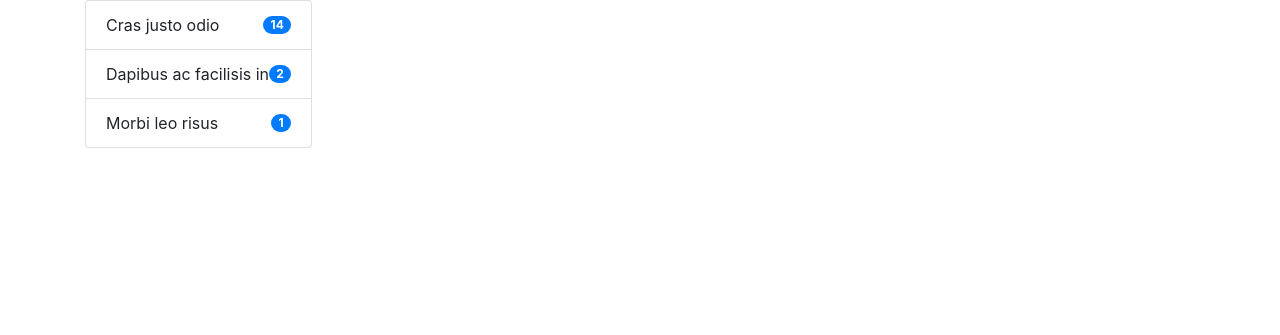
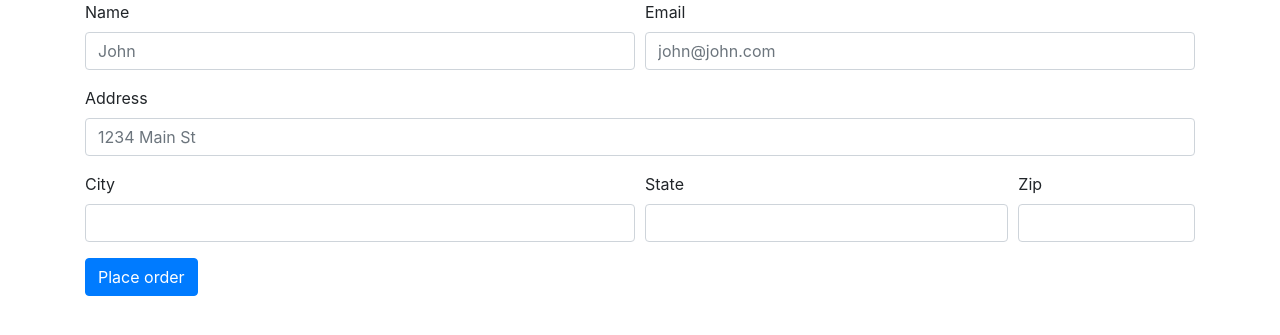
Before and after one commit to Wray14/ecom, a Django app: page /checkout/ in a window 1280 px wide. Shown: the top 335 px of the page. Run offline with Django 3.2, Linux system fonts and the light colour scheme; some libraries are stand-ins or nearby versions.

Commit message:
Added checkout page, created db models for orders

```diff
--- a/ecomsite/shop/admin.py
+++ b/ecomsite/shop/admin.py
@@ -1,5 +1,6 @@
 from django.contrib import admin
-from .models import Product
+from .models import Product, Order
 # Register your models here.
 
 admin.site.register(Product)
+admin.site.register(Order)
--- a/ecomsite/shop/templates/shop/checkout.html
+++ b/ecomsite/shop/templates/shop/checkout.html
@@ -1,32 +1,78 @@
 <!DOCTYPE html>
 <html lang="en">
 <head>
+    <script src="https://code.jquery.com/jquery-3.5.1.js" integrity="sha256-QWo7LDvxbWT2tbbQ97B53yJnYU3WhH/C8ycbRAkjPDc=" crossorigin="anonymous"></script>
     <meta charset="UTF-8">
     <meta name="viewport" content="width=device-width, initial-scale=1.0">
     <meta http-equiv="X-UA-Compatible" content="ie=edge">
     <link rel="stylesheet" href="https://stackpath.bootstrapcdn.com/bootstrap/4.5.0/css/bootstrap.min.css" integrity="sha384-9aIt2nRpC12Uk9gS9baDl411NQApFmC26EwAOH8WgZl5MYYxFfc+NcPb1dKGj7Sk" crossorigin="anonymous">
+
     <title>Document</title>
 </head>
 <body>
     <div class="container">
-        <div class="col-md-12">
-            <div class="row">
-                <ul class="list-group">
-                    <li class="list-group-item d-flex justify-content-between align-items-center">
-                      Cras justo odio
-                      <span class="badge badge-primary badge-pill">14</span>
-                    </li>
-                    <li class="list-group-item d-flex justify-content-between align-items-center">
-                      Dapibus ac facilisis in
-                      <span class="badge badge-primary badge-pill">2</span>
-                    </li>
-                    <li class="list-group-item d-flex justify-content-between align-items-center">
-                      Morbi leo risus
-                      <span class="badge badge-primary badge-pill">1</span>
-                    </li>
+        <div class="row">
+            <div class="col-md-12">
+
+                <ul class="list-group" id = "item_list">
+
                   </ul>
+            </div>
+        </div>
+        <div class="row">
+            <div class="col-md-12">
+                <form method="POST">
+                    {% csrf_token %}
+                    <input type="hidden" id= "items" name="items">
+                    <div class="form-row">
+                      <div class="form-group col-md-6">
+                        <label for="inputEmail4">Name</label>
+                        <input id= "name" name="name" type="text" class="form-control" id="inputEmail4" placeholder="John">
+                      </div>
+                      <div class="form-group col-md-6">
+                        <label for="inputPassword4">Email</label>
+                        <input id= "email" name="email" type="text" class="form-control" id="inputPassword4" placeholder="john@john.com">
+                      </div>
+                    </div>
+                    <div class="form-group">
+                      <label for="inputAddress">Address</label>
+                      <input id= "address" name="address" type="text" class="form-control" id="inputAddress" placeholder="1234 Main St">
+                    </div>
+                    <div class="form-row">
+                      <div class="form-group col-md-6">
+                        <label for="inputCity">City</label>
+                        <input id= "city" name="city" type="text" class="form-control" id="inputCity">
+                      </div>
+                      <div class="form-group col-md-4">
+                        <label for="inputState">State</label>
+                        <input id= "state" name="state" type="text" class="form-control" id="inputCity">
+                      </div>
+                      <div class="form-group col-md-2">
+                        <label for="inputZip">Zip</label>
+                        <input id= "zipcode" name="zipcode" type="text" class="form-control" id="inputZip">
+                      </div>
+                    </div>
+
+                    <button type="submit" class="btn btn-primary">Place order</button>
+                  </form>
             </div>
         </div>
     </div>
 </body>
+<script type="text/javascript">
+    if(localStorage.getItem('cart') == null){
+        var cart = {};
+    }
+    else{
+        cart = JSON.parse(localStorage.getItem('cart'));
+    }
+    for(item in cart){
+        let name = cart[item][1];
+        let quantity = cart[item][0];
+
+        itemString = `<li class = "list-group-item">${name} - ${quantity}</li>`
+        $('#item_list').append(itemString);
+    }
+    $('#items').val(JSON.stringify(cart));
+</script>
 </html>
--- a/ecomsite/shop/views.py
+++ b/ecomsite/shop/views.py
@@ -1,5 +1,5 @@
 from django.shortcuts import render
-from .models import Product
+from .models import Product, Order
 from django.core.paginator import Paginator
 
 # Create your views here.
@@ -25,4 +25,16 @@ def detail(request, id):
     return render(request, 'shop/detail.html', {'product_object': product_object})
 
 def checkout(request):
+    if request.method == "POST":
+        items = request.POST.get('items', '')
+        name = request.POST.get('name', "")
+        email = request.POST.get('email', "")
+        address = request.POST.get('address', "")
+        city = request.POST.get('city', "")
+        state = request.POST.get('state', "")
+        zipcode = request.POST.get('zipcode', "")
+
+        order = Order(items=items, name=name, email=email, address=address, city=city, state=state, zipcode=zipcode)
+        order.save()
+
     return render(request, 'shop/checkout.html')
```
Also changed, not shown: ecomsite/shop/models.py (+10 -0 lines), ecomsite/shop/templates/shop/index.html (+7 -6 lines), ecomsite/db.sqlite3, ecomsite/shop/migrations/0002_order.py (added).
